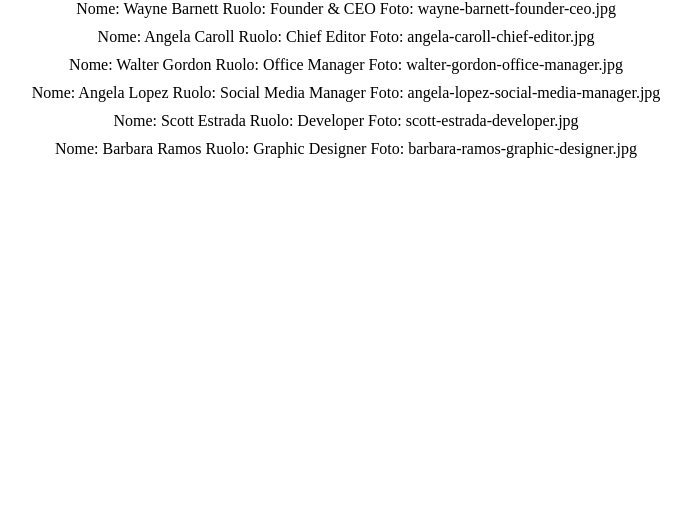
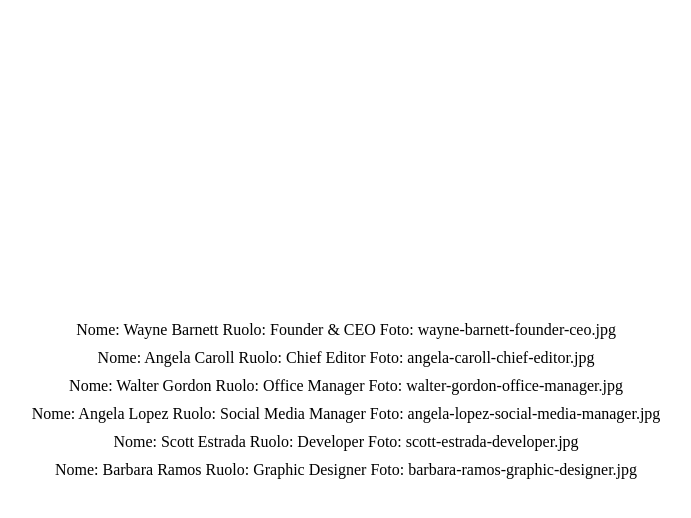
Before and after one commit to gaetano-94/js-our-team, a plain HTML site: page index.html in a window 1280 px wide. Shown: the whole page, without its empty margins (294-985 px from the left). Drawn offline with Linux system fonts and the light colour scheme.

Commit message:
feat: body css

```diff
--- a/style.css
+++ b/style.css
@@ -7,7 +7,15 @@ RESET
   box-sizing: border-box;
 }
 
+/*
+COMMON
+*/
+body {
+  height: 100vh;
+}
+
 .team-container {
+  height: 100vh;
   display: flex;
   flex-direction: column;
   align-items: center;
```
